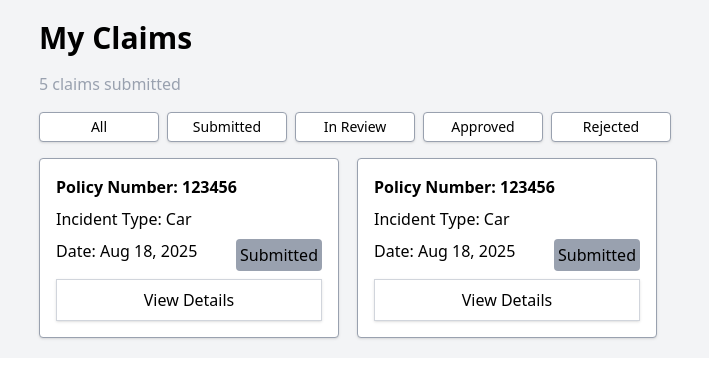
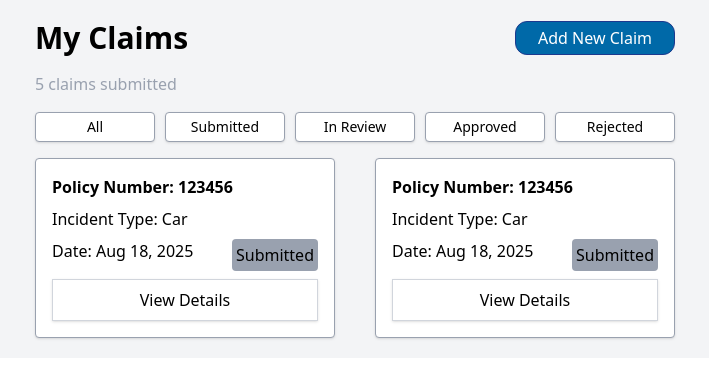
Before and after one commit to Molo-M/insurtech-claims-tracker, a React (Vite) app: page /dashboard in a window 1280 px wide. Shown: the top 380 px of the page, without its empty margins (285-994 px from the left). Built offline with nearby package versions, Linux system fonts and the light colour scheme.

Commit message:
Added button to dashboard

```diff
--- a/src/pages/DashboardPage.jsx
+++ b/src/pages/DashboardPage.jsx
@@ -4,16 +4,19 @@ export default function Dashboard() {
     return (
         <main className="flex flex-col gap-4 items-center py-5 bg-gray-100">
             <div className="dashboard flex flex-col gap-4">
-                <h1 className="text-3xl font-semibold">My Claims</h1>
+                <div className="header flex justify-between items-center">
+                    <h1 className="text-3xl font-semibold">My Claims</h1>
+                    <button className="py-1 w-40 cursor-pointer rounded-xl border bg-sky-700 hover:bg-sky-800 text-white border-blue-900">Add New Claim</button>
+                </div>
                 <h2 className="text-gray-400">5 claims submitted</h2>
-                <nav className="filter flex gap-2">
+                <nav className="filter flex justify-between">
                     <button>All</button>
                     <button>Submitted</button>
                     <button>In Review</button>
                     <button>Approved</button>
                     <button>Rejected</button>
                 </nav>
-                <section className="grid grid-cols-2 gap-1">
+                <section className="grid grid-cols-2 gap-10">
                     <ClaimCard
                         policyNum = {123456}
                         incidentType = "Car"
```
